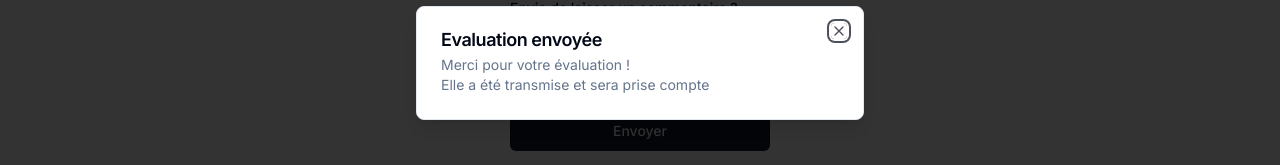
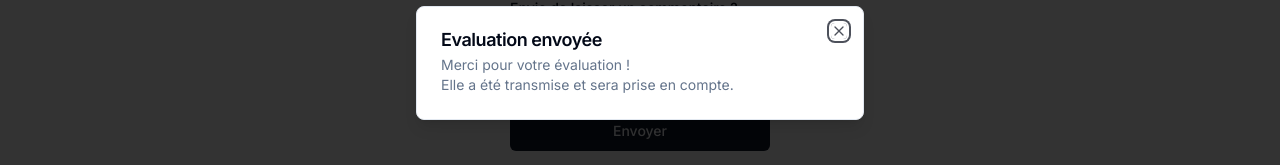
Before and after one commit to DwennK/google-reviews, a Next.js app: page / in a window 1280 px wide. Both pictures are taken after a click on the button "Envoyer". Shown: the part 337-502 px from the top of the page. Built offline with nearby package versions, Linux system fonts and the light colour scheme; no server answers.

Commit message:
fix typo

```diff
--- a/components/StarRating.tsx
+++ b/components/StarRating.tsx
@@ -83,7 +83,7 @@ function StarRating() {
             <DialogTitle>Evaluation envoyée</DialogTitle>
             <DialogDescription>
               <p>Merci pour votre évaluation !</p>
-              <p>Elle a été transmise et sera prise compte</p>
+              <p>Elle a été transmise et sera prise en compte.</p>
             </DialogDescription>
           </DialogHeader>
         </DialogContent>
```
